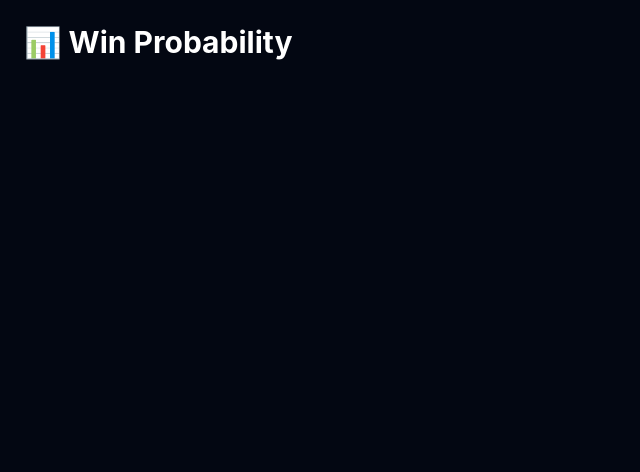
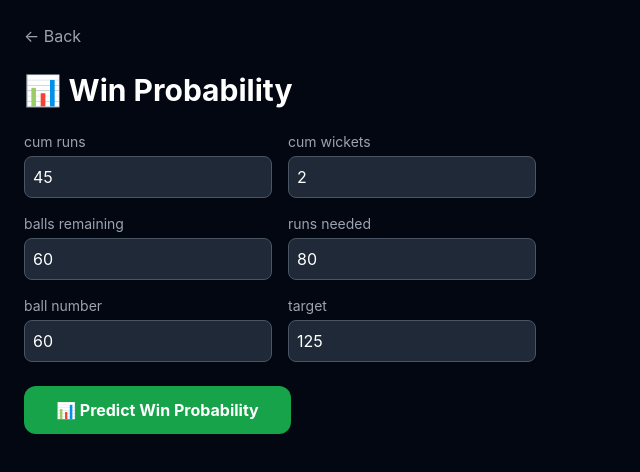
Before and after one commit to Shansit007/CricIQ, a React app in the folder frontend/: page /win-probability in a window 1280 px wide. Shown: the top 472 px of the page, without its empty margins (0-640 px from the left). Built offline with nearby package versions, Linux system fonts and the light colour scheme; the HTML template or start-up script is replaced by a standard one.

Commit message:
Phase 3: All 3 feature pages working - Win Probability + Pressure Score + AI Narrator

```diff
--- a/frontend/src/pages/PressureScore.jsx
+++ b/frontend/src/pages/PressureScore.jsx
@@ -1,8 +1,165 @@
+// ============================================
+// PressureScore.jsx — Feature 4
+// Shows custom Pressure Score metric
+// ============================================
+
+import { useState } from 'react'
+import { useNavigate } from 'react-router-dom'
+import axios from 'axios'
+
 function PressureScore() {
+  const navigate = useNavigate()
+
+  const [form, setForm] = useState({
+    runs_needed: 60,
+    balls_remaining: 24,
+    wickets_fallen: 6,
+    win_probability: 0.35
+  })
+
+  const [score, setScore] = useState(null)
+  const [loading, setLoading] = useState(false)
+
+  // Update form when user types
+  const handleChange = (e) => {
+    setForm({ ...form, [e.target.name]: parseFloat(e.target.value) })
+  }
+
+  // Calculate pressure score locally
+  // Same formula we built in Python!
+  const calculatePressure = () => {
+    setLoading(true)
+
+    const { runs_needed, balls_remaining,
+            wickets_fallen, win_probability } = form
+
+    // Avoid division by zero
+    if (balls_remaining <= 0) {
+      setScore(100)
+      setLoading(false)
+      return
+    }
+
+    // Required run rate per ball
+    const required_rate = runs_needed / balls_remaining
+
+    // Wicket pressure
+    const wicket_pressure = 1 - ((10 - wickets_fallen) / 10)
+
+    // Run rate pressure — capped at 3 runs per ball
+    const run_rate_pressure = Math.min(required_rate / 3, 1.0)
+
+    // Win probability pressure
+    const win_pressure = 1 - win_probability
+
+    // Final pressure score
+    const pressure = (
+      (win_pressure * 0.50) +
+      (run_rate_pressure * 0.30) +
+      (wicket_pressure * 0.20)
+    ) * 100
+
+    setScore(Math.round(pressure * 100) / 100)
+    setLoading(false)
+  }
+
+  // Get color based on pressure level
+  const getPressureColor = (score) => {
+    if (score >= 75) return 'text-red-500'
+    if (score >= 50) return 'text-orange-400'
+    if (score >= 25) return 'text-yellow-400'
+    return 'text-green-400'
+  }
+
+  // Get label based on pressure level
+  const getPressureLabel = (score) => {
+    if (score >= 75) return '🔥 CRITICAL PRESSURE!'
+    if (score >= 50) return '⚡ HIGH PRESSURE'
+    if (score >= 25) return '😤 MODERATE PRESSURE'
+    return '😎 LOW PRESSURE'
+  }
+
   return (
     <div className="min-h-screen bg-gray-950 p-6">
-      <h1 className="text-3xl font-bold text-white">🔥 Pressure Score</h1>
+
+      {/* Back button */}
+      <button
+        onClick={() => navigate('/')}
+        className="text-gray-400 mb-6 hover:text-white"
+      >
+        ← Back
+      </button>
+
+      <h1 className="text-3xl font-bold text-white mb-2">
+        🔥 Pressure Score
+      </h1>
+      <p className="text-gray-400 mb-6">
+        Novel ML metric invented for CricIQ
+      </p>
+
+      {/* Input form */}
+      <div className="grid grid-cols-2 gap-4 max-w-lg mb-6">
+        {Object.entries(form).map(([key, value]) => (
+          <div key={key}>
+            <label className="text-gray-400 text-sm block mb-1">
+              {key.replace(/_/g, ' ')}
+            </label>
+            <input
+              type="number"
+              step="0.01"
+              name={key}
+              value={value}
+              onChange={handleChange}
+              className="w-full bg-gray-800 text-white rounded-lg p-2 border border-gray-600"
+            />
+          </div>
+        ))}
+      </div>
+
+      {/* Calculate button */}
+      <button
+        onClick={calculatePressure}
+        disabled={loading}
+        className="bg-red-600 hover:bg-red-700 text-white font-bold py-3 px-8 rounded-xl mb-6"
+      >
+        🔥 Calculate Pressure Score
+      </button>
+
+      {/* Result */}
+      {score !== null && (
+        <div className="bg-gray-900 rounded-2xl p-6 max-w-lg border border-gray-700">
+
+          {/* Big score display */}
+          <div className="text-center mb-4">
+            <div className={`text-7xl font-bold ${getPressureColor(score)}`}>
+              {score}
+            </div>
+            <div className="text-gray-400 mt-1">out of 100</div>
+          </div>
+
+          {/* Pressure label */}
+          <div className="text-center text-2xl font-bold mb-6">
+            {getPressureLabel(score)}
+          </div>
+
+          {/* Pressure bar */}
+          <div className="w-full bg-gray-700 rounded-full h-4">
+            <div
+              className="bg-red-500 h-4 rounded-full transition-all duration-500"
+              style={{ width: `${score}%` }}
+            />
+          </div>
+
+          {/* Formula explanation */}
+          <div className="mt-6 bg-gray-800 rounded-xl p-4">
+            <p className="text-gray-400 text-sm">
+              Formula: 50% win pressure + 30% run rate pressure + 20% wicket pressure
+            </p>
+          </div>
+        </div>
+      )}
     </div>
   )
 }
+
 export default PressureScore
--- a/frontend/src/pages/WinProbability.jsx
+++ b/frontend/src/pages/WinProbability.jsx
@@ -1,8 +1,131 @@
+// ============================================
+// WinProbability.jsx — Feature 3
+// Shows live win probability with SHAP reasons
+// ============================================
+
+import { useState } from 'react'
+import axios from 'axios'
+import { useNavigate } from 'react-router-dom'
+
 function WinProbability() {
+  const navigate = useNavigate()
+
+  // Form state — match situation inputs
+  const [form, setForm] = useState({
+    cum_runs: 45,
+    cum_wickets: 2,
+    balls_remaining: 60,
+    runs_needed: 80,
+    ball_number: 60,
+    target: 125
+  })
+
+  // Result state — what API returns
+  const [result, setResult] = useState(null)
+  const [loading, setLoading] = useState(false)
+
+  // Update form when user types
+  const handleChange = (e) => {
+    setForm({ ...form, [e.target.name]: parseFloat(e.target.value) })
+  }
+
+  // Call win probability API
+  const predict = async () => {
+    setLoading(true)
+    try {
+      const response = await axios.post(
+        'http://localhost:8000/api/win-probability/predict',
+        form
+      )
+      setResult(response.data)
+    } catch (error) {
+      alert('Error connecting to backend!')
+    }
+    setLoading(false)
+  }
+
   return (
     <div className="min-h-screen bg-gray-950 p-6">
-      <h1 className="text-3xl font-bold text-white">📊 Win Probability</h1>
+
+      {/* Back button */}
+      <button
+        onClick={() => navigate('/')}
+        className="text-gray-400 mb-6 hover:text-white"
+      >
+        ← Back
+      </button>
+
+      <h1 className="text-3xl font-bold text-white mb-6">
+        📊 Win Probability
+      </h1>
+
+      {/* Input form */}
+      <div className="grid grid-cols-2 gap-4 max-w-lg mb-6">
+        {Object.entries(form).map(([key, value]) => (
+          <div key={key}>
+            <label className="text-gray-400 text-sm block mb-1">
+              {key.replace(/_/g, ' ')}
+            </label>
+            <input
+              type="number"
+              name={key}
+              value={value}
+              onChange={handleChange}
+              className="w-full bg-gray-800 text-white rounded-lg p-2 border border-gray-600"
+            />
+          </div>
+        ))}
+      </div>
+
+      {/* Predict button */}
+      <button
+        onClick={predict}
+        disabled={loading}
+        className="bg-green-600 hover:bg-green-700 text-white font-bold py-3 px-8 rounded-xl mb-6"
+      >
+        {loading ? '⏳ Predicting...' : '📊 Predict Win Probability'}
+      </button>
+
+      {/* Result */}
+      {result && (
+        <div className="bg-gray-900 rounded-2xl p-6 max-w-lg border border-gray-700">
+
+          {/* Big probability display */}
+          <div className="text-center mb-6">
+            <div className="text-6xl font-bold text-green-400">
+              {result.win_probability}%
+            </div>
+            <div className="text-gray-400 mt-2">
+              Batting team win probability
+            </div>
+          </div>
+
+          {/* Probability bar */}
+          <div className="w-full bg-gray-700 rounded-full h-4 mb-6">
+            <div
+              className="bg-green-500 h-4 rounded-full transition-all duration-500"
+              style={{ width: `${result.win_probability}%` }}
+            />
+          </div>
+
+          {/* SHAP reasons */}
+          <div>
+            <h3 className="text-white font-bold mb-3">
+              Why? 🤔
+            </h3>
+            {result.reasons.map((reason, i) => (
+              <div
+                key={i}
+                className="bg-gray-800 rounded-lg p-3 mb-2 text-gray-300"
+              >
+                {reason}
+              </div>
+            ))}
+          </div>
+        </div>
+      )}
     </div>
   )
 }
+
 export default WinProbability
```
